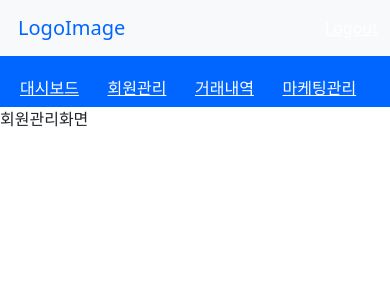
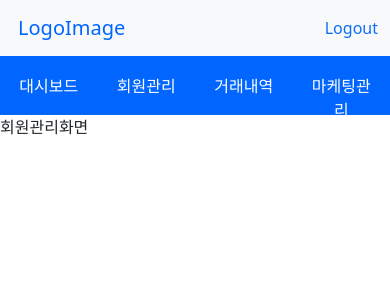
Before and after one commit to jiyumi00/WhereParts_Admin, a React (Create React App) app: page /UserInfo in a window 390 px wide. Shown: the top 300 px of the page. Built offline with nearby package versions, Linux system fonts and the light colour scheme.

Commit message:
디자인 수정

```diff
--- a/src/styles/menu.css
+++ b/src/styles/menu.css
@@ -13,9 +13,7 @@
   box-shadow: 0px 0px 0px 5px #7aa7e9;
 } */
 
-a{
-  color:white;
-}
+
 div {
   box-sizing: border-box;
 }
@@ -49,18 +47,35 @@ button {
   width: 180px;
   height: 100vh;
   position: fixed;
-  padding: 20px;
   z-index: 10;
-}
-.menu-bar div {
-  margin: 20px;
-}
-.menu-bar :hover {
-  cursor: pointer;
+  -webkit-padding-start: 0px;
+  &:hover{
+    cursor: pointer;
+  }
+
 }
 .menu-bar i {
   margin-right: 5px;
   font-size: 20px;
+}
+
+.sidemenu {
+  padding:18px;
+  color:white;
+  text-align: center;
+  &:hover{
+    color:#0066FF;
+    background-color: white;
+  }
+}
+
+.sidemenu p{
+  margin-top: auto;
+  margin-bottom: auto;
+}
+
+a{
+  text-decoration: none;
 }
 
 .main{
@@ -70,23 +85,21 @@ button {
 @media screen and (max-width : 768px) {
   .menu-bar {
     width: 100%;
-    height: 6vh;
+    height: 7vh;
+
+  }
+  .menu-bar ul {
+    color: black;
   }
 
-  .menu-bar div {
+  .sidemenu {
     width: 25%;
     float: left;
-    margin:auto;
-  }
-
-  .menu-bar ul {
-    margin-top: 15px;
-    color: black;
   }
 
   .main{
     margin-left: 0px;
-    margin-top:6vh;
+    margin-top:7vh;
 
 }
 }
--- a/src/templates/side_menu_bar.js
+++ b/src/templates/side_menu_bar.js
@@ -6,40 +6,32 @@ export default class SideMenuBar extends Component {
 
     render() {
         return (
-            <div class="menu-bar LightBlue">
-               {/*  <ul>
-                    <Link to ="/DashBoard">
-                        <li>
-                            <p></p>
+            <ul class="menu-bar LightBlue">
+
+                    <Link to ="/DashBoard" >
+                        <li className="sidemenu">
                             <p>대시보드</p>
                         </li>
                     </Link>
                     <Link to="/UserInfo">
-                        <li>
-                            <p></p>
+                        <li className="sidemenu">
                             <p>회원관리</p>
                         </li>
                     </Link>
-                    <Link to="/Transaction">
-                        <li>
-                            <p></p>
+                    <Link to="/Transaction" >
+                        <li className="sidemenu">
                             <p>거래내역</p>
                         </li>
                     </Link>
                     <Link to="/Marketing">
-                        <li>
-                            <p></p>
+                        <li className="sidemenu">
                             <p>마케팅관리</p>
                         </li>
                     </Link>
 
-                </ul> */}
 
-                <div><Link to="/DashBoard" className="">대시보드</Link></div>
-                <div><Link to="/UserInfo" className="">회원관리</Link></div>
-                <div><Link to="/Transaction" className="">거래내역</Link></div>
-                <div><Link to="/Marketing" className="">마케팅관리</Link></div>
-            </div>
+
+            </ul>
         )
     }
 }
--- a/src/templates/top.js
+++ b/src/templates/top.js
@@ -1,5 +1,4 @@
 import React, {Component} from 'react';
-
 import {Navbar, Container, Nav } from 'react-bootstrap';
 // import '../css/TopPage.css';
 import '../styles/menu.css';
```
